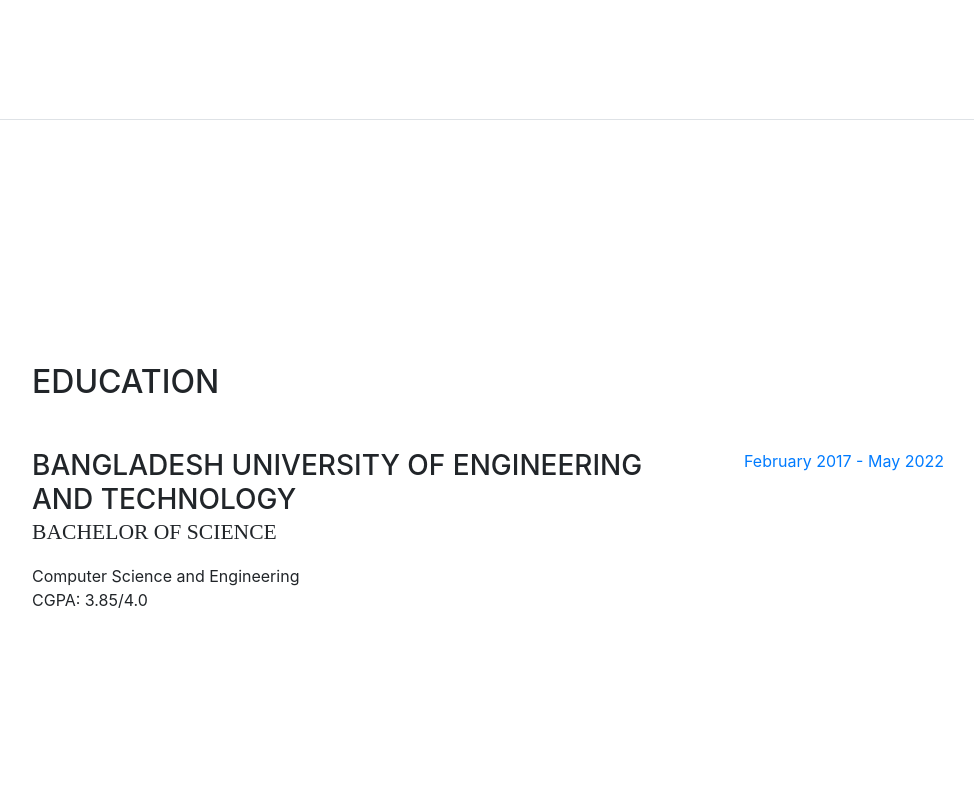
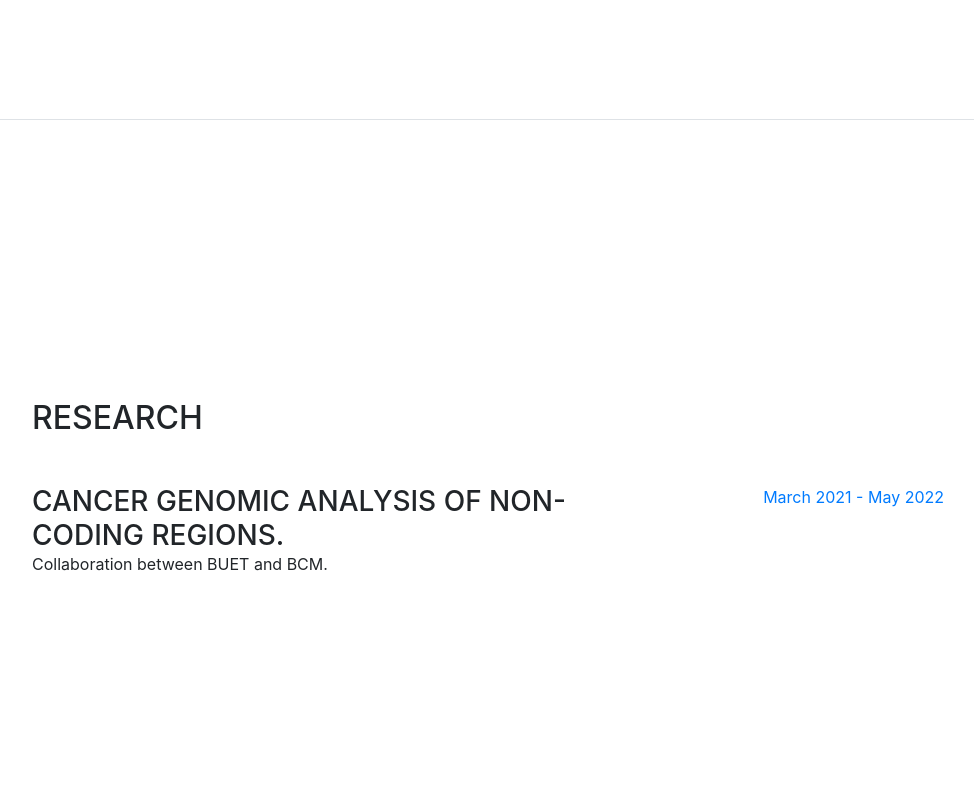
Before and after one commit to rhs99/portfolio, a website with bundled scripts: page index.html in a window 1280 px wide. Shown: the part 1480-2280 px from the top of the page, without its empty margins (288-1262 px from the left). Built offline with nearby package versions, Linux system fonts and the light colour scheme; a web font is replaced by a local one.

Commit message:
add research

```diff
--- a/index.html
+++ b/index.html
@@ -44,6 +44,9 @@
           </li>
           <li class="nav-item">
             <a class="nav-link js-scroll-trigger" href="#experience">Experience</a>
+          </li>
+          <li class="nav-item">
+            <a class="nav-link js-scroll-trigger" href="#research">Research</a>
           </li>
           <li class="nav-item">
             <a class="nav-link js-scroll-trigger" href="#education">Education</a>
@@ -132,6 +135,22 @@
 
         </div>
 
+      </section>
+
+      <section class="resume-section p-3 p-lg-5 d-flex flex-column" id="research">
+        <div class="my-auto">
+          <h2 class="mb-5">Research</h2>
+
+          <div class="resume-item d-flex flex-column flex-md-row mb-5">
+            <div class="resume-content mr-auto">
+              <h3 class="mb-0">Cancer genomic analysis of non-coding regions.</h3>
+              <p>Collaboration between BUET and BCM.</p>
+            </div>
+            <div class="resume-date text-md-right">
+              <span class="text-primary">March 2021 - May 2022</span>
+            </div>
+          </div>
+        </div>
       </section>
 
       <section class="resume-section p-3 p-lg-5 d-flex flex-column" id="education">
```
